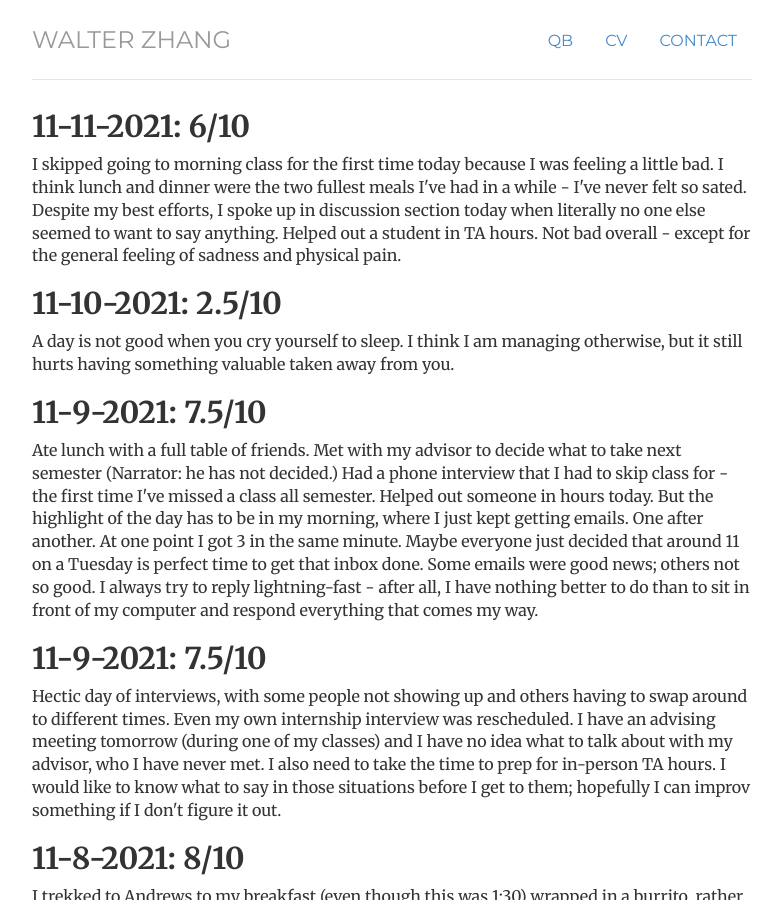
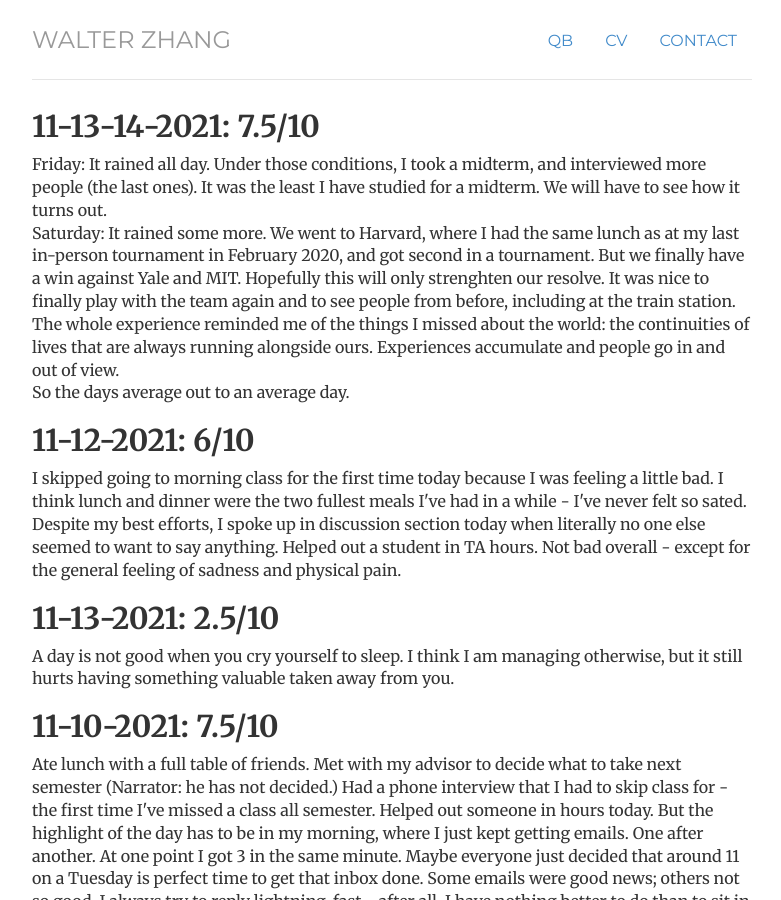
Before and after one commit to Zerowaltz/Zerowaltz.github.io, a Jekyll site: the page built from posts/nov21/index.html, in a window 1280 px wide and 900 px high. Shown: the whole window, without its empty margins (248-1029 px from the left). Built offline with Jekyll 4.4.1, drawn with Linux system fonts in a browser that asks for light colours.

Commit message:
Update index.html

```diff
--- a/posts/nov21/index.html
+++ b/posts/nov21/index.html
@@ -45,13 +45,23 @@ description: Posts from Walter Zhang.
 
 <div class="post">
 
-<h2>11-11-2021: 6/10</h2>
+	<h2>11-13-14-2021: 7.5/10</h2>
+Friday: It rained all day. Under those conditions, I took a midterm, and interviewed more people (the last ones). It was the least I have studied for a midterm. We will have to see how it turns out.
+
+	<br> Saturday: It rained some more. We went to Harvard, where I had the same lunch as at my last in-person tournament in February 2020, and got second in a tournament.
+	But we finally have a win against Yale and MIT. Hopefully this will only strenghten our resolve. It was nice to finally play with the team again and to see people from before, including at the train station.
+
+	<br>The whole experience reminded me of the things I missed about the world: the continuities of lives that are always running alongside ours. Experiences accumulate and people go in and out of view.
+
+	<br>So the days average out to an average day.
+
+<h2>11-12-2021: 6/10</h2>
 I skipped going to morning class for the first time today because I was feeling a little bad. I think lunch and dinner were the two fullest meals I've had in a while - I've never felt so sated. Despite my best efforts, I spoke up in discussion section today when literally no one else seemed to want to say anything. Helped out a student in TA hours. Not bad overall - except for the general feeling of sadness and physical pain.
 
-<h2>11-10-2021: 2.5/10</h2>
+<h2>11-13-2021: 2.5/10</h2>
 A day is not good when you cry yourself to sleep. I think I am managing otherwise, but it still hurts having something valuable taken away from you.
 
-<h2>11-9-2021: 7.5/10</h2>
+<h2>11-10-2021: 7.5/10</h2>
 	Ate lunch with a full table of friends. Met with my advisor to decide what to take next semester (Narrator: he has not decided.) Had a phone interview that I had to skip class for - the first time I've missed a class all semester. Helped out someone in hours today. But the highlight of the day has to be in my morning, where I just kept getting emails. One after another. At one point I got 3 in the same minute. Maybe everyone just decided that around 11 on a Tuesday is perfect time to get that inbox done. Some emails were good news; others not so good.
 	I always try to reply lightning-fast - after all, I have nothing better to do than to sit in front of my computer and respond everything that comes my way.
 
```
